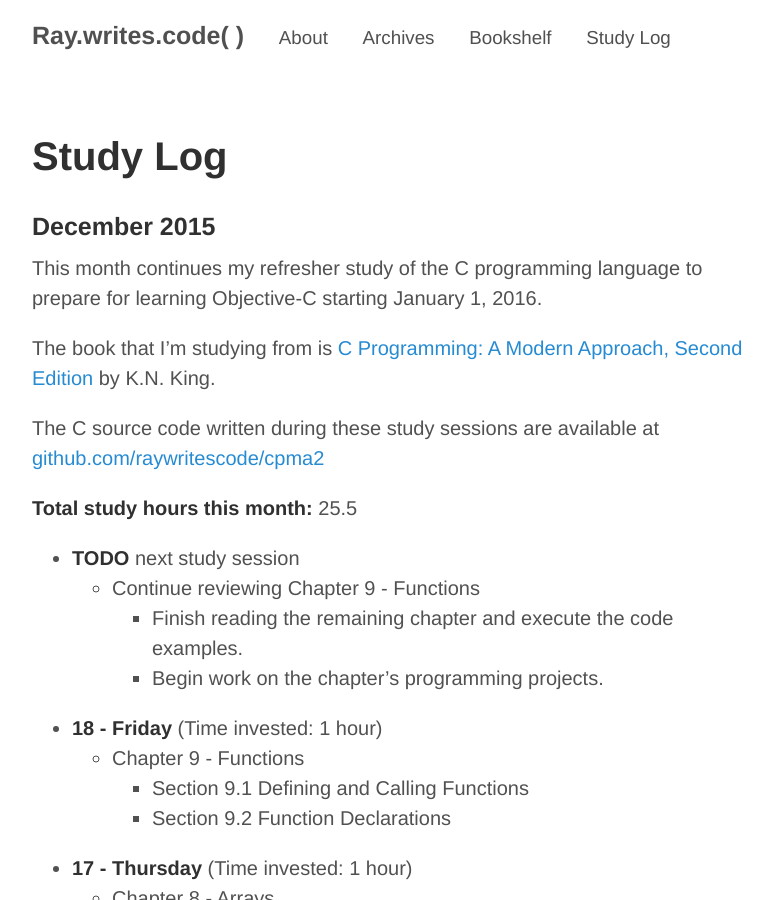
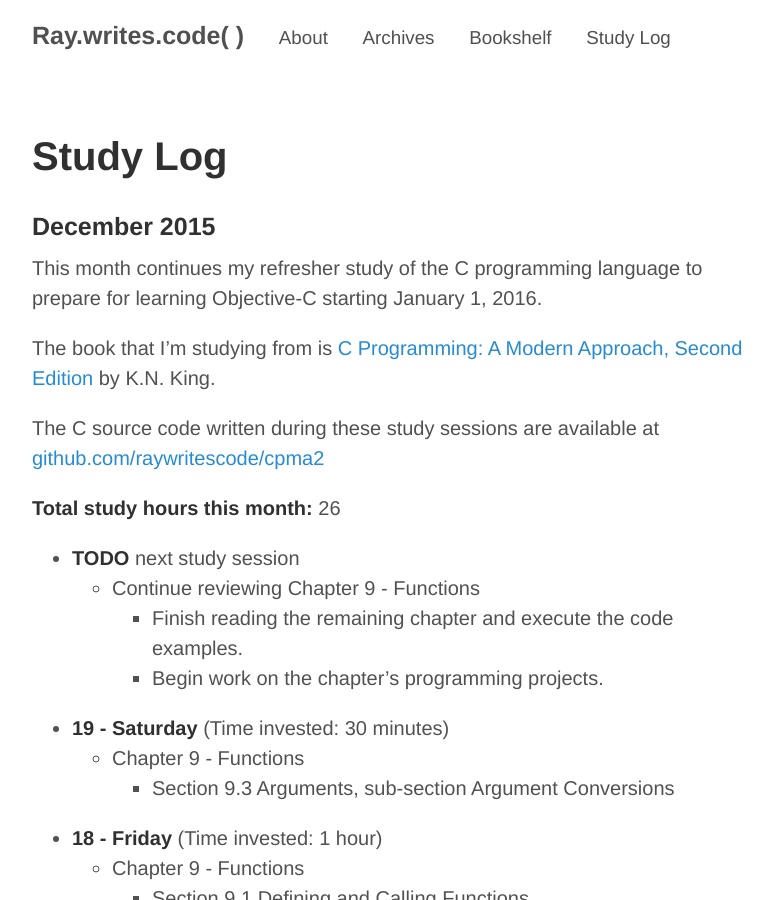
Before and after one commit to raywritescode/raywritescode.github.io, a Jekyll site: the page built from studylog.md, in a window 1280 px wide and 900 px high. Shown: the whole window, without its empty margins (248-1020 px from the left). Built offline with Jekyll 4.4.1, drawn with Linux system fonts in a browser that asks for light colours; Markdown is read by kramdown in place of the engine named in the settings.

Commit message:
Updated studylog.md - Study session (30 minutes) Saturday 2015-12-19

```diff
--- a/studylog.md
+++ b/studylog.md
@@ -11,12 +11,16 @@ The book that I'm studying from is [C Programming: A Modern Approach, Second Edi
 
 The C source code written during these study sessions are available at [github.com/raywritescode/cpma2](https://github.com/raywritescode/cpma2)
 
-**Total study hours this month:** 25.5
+**Total study hours this month:** 26
 
 * **TODO** next study session
    - Continue reviewing Chapter 9 - Functions
       * Finish reading the remaining chapter and execute the code examples.
       * Begin work on the chapter's programming projects.
+
+* **19 - Saturday** (Time invested: 30 minutes)
+   - Chapter 9 - Functions
+      * Section 9.3 Arguments, sub-section Argument Conversions
 
 * **18 - Friday** (Time invested: 1 hour)
    - Chapter 9 - Functions
```
